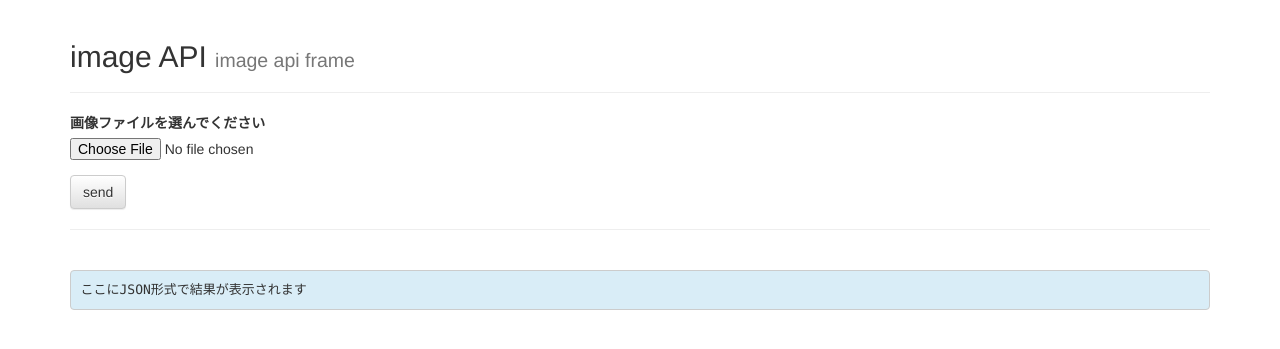
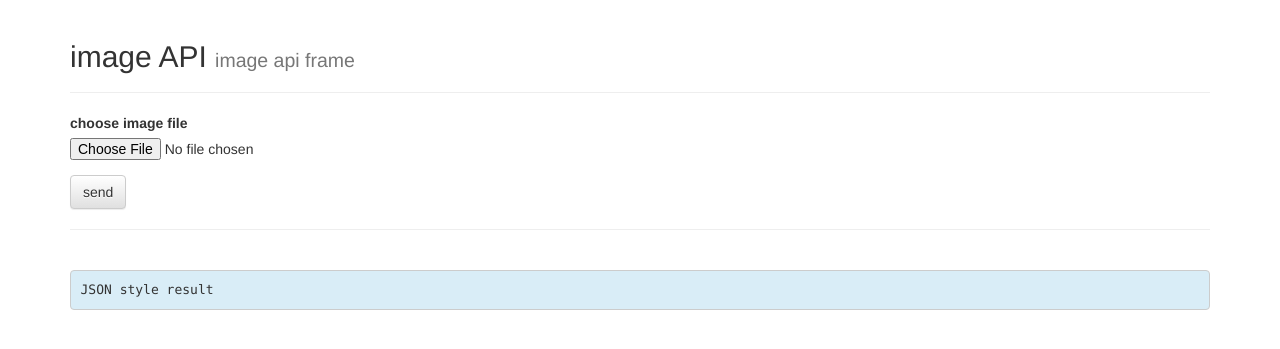
Before and after one commit to dashimaki360/flask_img_api, a Flask app: page / in a window 1280 px wide. Shown: the top 349 px of the page. Run offline with Flask 2, Linux system fonts and the light colour scheme; some libraries are stand-ins or nearby versions.

Commit message:
change to all english

```diff
--- a/templates/index.html
+++ b/templates/index.html
@@ -1,10 +1,8 @@
 <!DOCTYPE html>
-<html lang="ja">
-
 <head>
     <meta charset="utf-8">
     <meta name="viewport" content="width=device-width, initial-scale=1">
-    <title>Cloud Vision API Sample</title>
+    <title>Flask Image API</title>
     <script src="https://ajax.googleapis.com/ajax/libs/jquery/2.2.2/jquery.min.js"></script>
     <script src="{{url_for('static', filename='main.js')}}"></script>
     <link rel="stylesheet" href="https://maxcdn.bootstrapcdn.com/bootstrap/3.3.7/css/bootstrap.min.css">
@@ -16,19 +14,19 @@
         <div class="page-header">
             <h2>image API <small>image api frame</small></h2>
         </div>
-        <!--送信フォーム表示-->
+        <!--send form-->
         <form id="fileform">
             <div class="form-group">
-                <label for="InputFile">画像ファイルを選んでください</label>
+                <label for="InputFile">choose image file</label>
                 <input type="file" id="InputFile" name="imagefile">
             </div>
             <button type="submit" class="btn btn-default" name="submit" value="Submit">send</button>
         </form>
         <hr>
-        <!--レスポンス結果表示-->
+        <!--responce-->
         <img id="in_img" src="">
         <img id="out_img" src="">
-        <pre id="results" class="bg-info">ここにJSON形式で結果が表示されます</pre>
+        <pre id="results" class="bg-info">JSON style result</pre>
     </section>
 </body>
 
```
